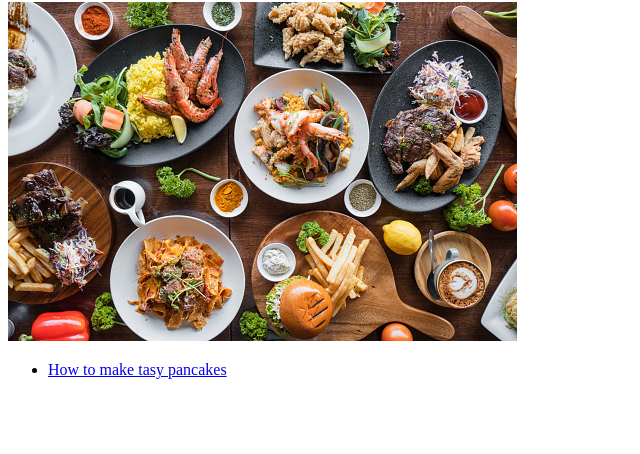
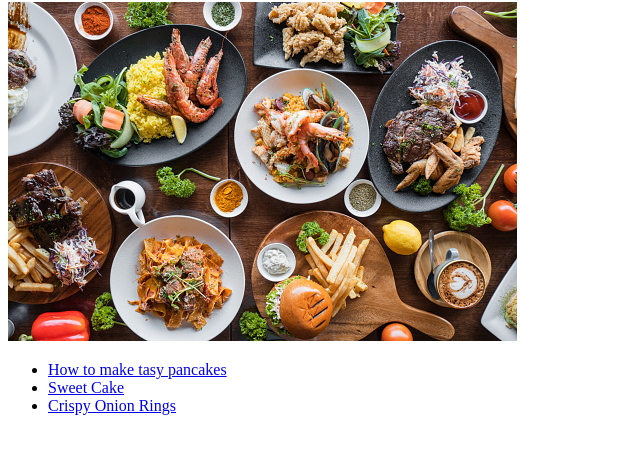
Before and after one commit to All-SeeingEye/odin-recpies, a plain HTML site: page index.html in a window 1280 px wide. Shown: the part 78-532 px from the top of the page, without its empty margins (0-640 px from the left). Drawn offline with Linux system fonts and the light colour scheme.

Commit message:
Linked recipes and index

```diff
--- a/index.html
+++ b/index.html
@@ -9,6 +9,8 @@
     <img src="./images/istockphoto-1316145932-170667a.jpg">
     <ul>
         <li><a href="./recipies/pancake.html">How to make tasy pancakes</a></li>
+        <li><a href="./recipies/cake.html">Sweet Cake</a></li>
+        <li><a href="./recipies/onion.html">Crispy Onion Rings</a></li>
     </ul>
 </body>
 </html>
```
